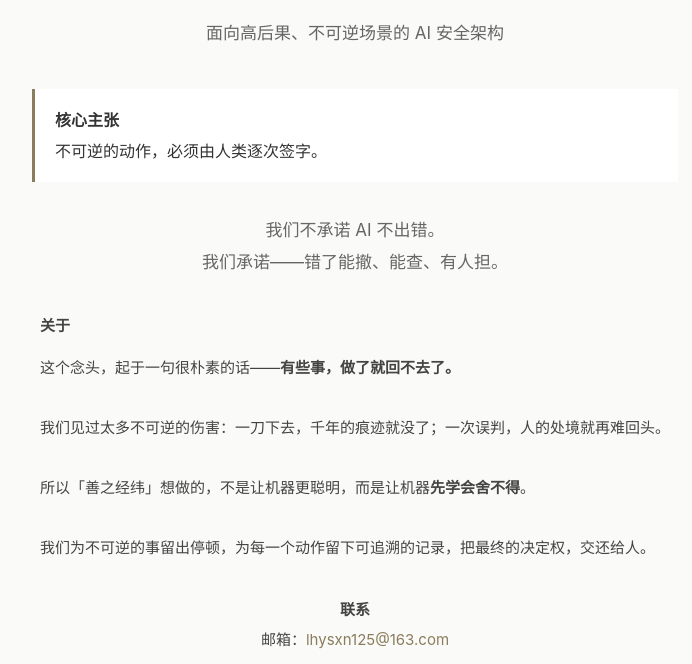
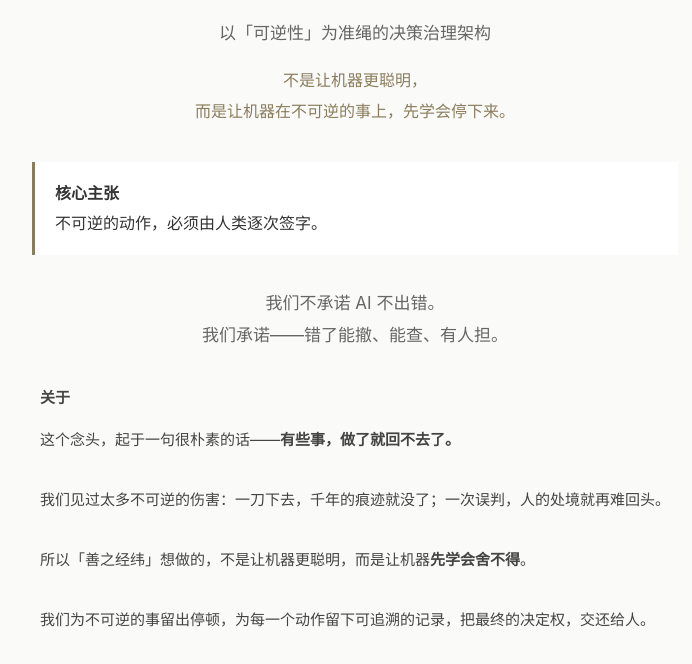
Before and after one commit to shanzhijingwei/shanzhijingwei.com, a plain HTML site: page index.html in a window 1280 px wide. Shown: the part 109-773 px from the top of the page, without its empty margins (285-977 px from the left). Drawn offline with Linux system fonts and the light colour scheme.

Commit message:
Update index.html

```diff
--- a/index.html
+++ b/index.html
@@ -4,13 +4,14 @@
 <meta charset="UTF-8">
 <meta name="viewport" content="width=device-width, initial-scale=1.0">
 <title>善之经纬</title>
-<meta name="description" content="善之经纬 —— 面向高后果、不可逆场景的 AI 安全架构。">
+<meta name="description" content="善之经纬 —— 以可逆性为准绳的决策治理架构。">
 <style>
 body{margin:0;min-height:100vh;display:flex;align-items:center;justify-content:center;
 background:#fafaf8;font-family:-apple-system,"PingFang SC","Microsoft YaHei",sans-serif;}
 .c{max-width:680px;padding:48px 32px;text-align:center;}
 h1{font-size:40px;letter-spacing:.15em;margin:0 0 20px;color:#2b2b28;font-weight:500;}
 .sub{font-size:17px;color:#666;line-height:1.9;margin-bottom:40px;}
+.tag{font-size:16px;color:#8a7d5d;line-height:1.9;margin:-24px 0 36px;}
 .box{border-left:3px solid #8a7d5d;padding:16px 20px;text-align:left;
 background:#fff;margin-bottom:32px;}
 .box p{margin:0;font-size:16px;color:#333;line-height:1.9;}
@@ -24,7 +25,8 @@ margin-bottom:32px;padding:0 8px;}
 <body>
 <div class="c">
 <h1>善之经纬</h1>
-<div class="sub">面向高后果、不可逆场景的 AI 安全架构</div>
+<div class="sub">以「可逆性」为准绳的决策治理架构</div>
+<div class="tag">不是让机器更聪明，<br>而是让机器在不可逆的事上，先学会停下来。</div>
 <div class="box">
 <p><strong>核心主张</strong><br>
 不可逆的动作，必须由人类逐次签字。</p>
```
